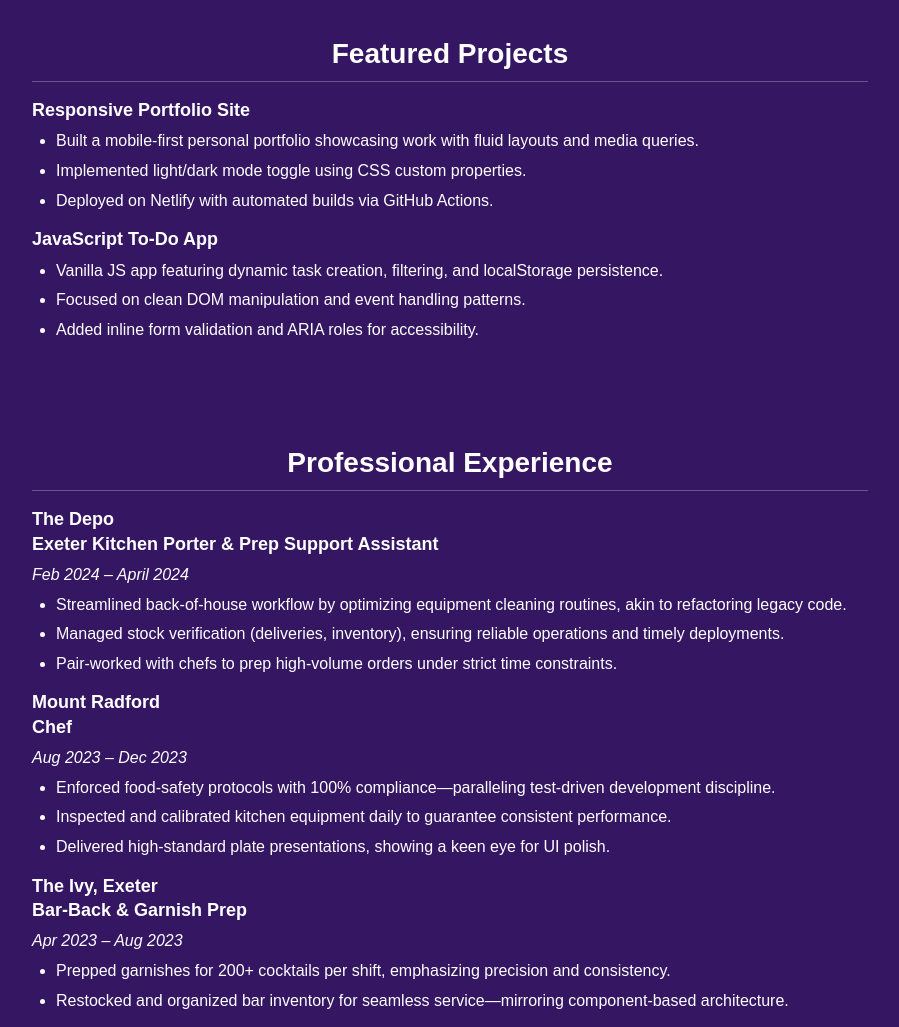
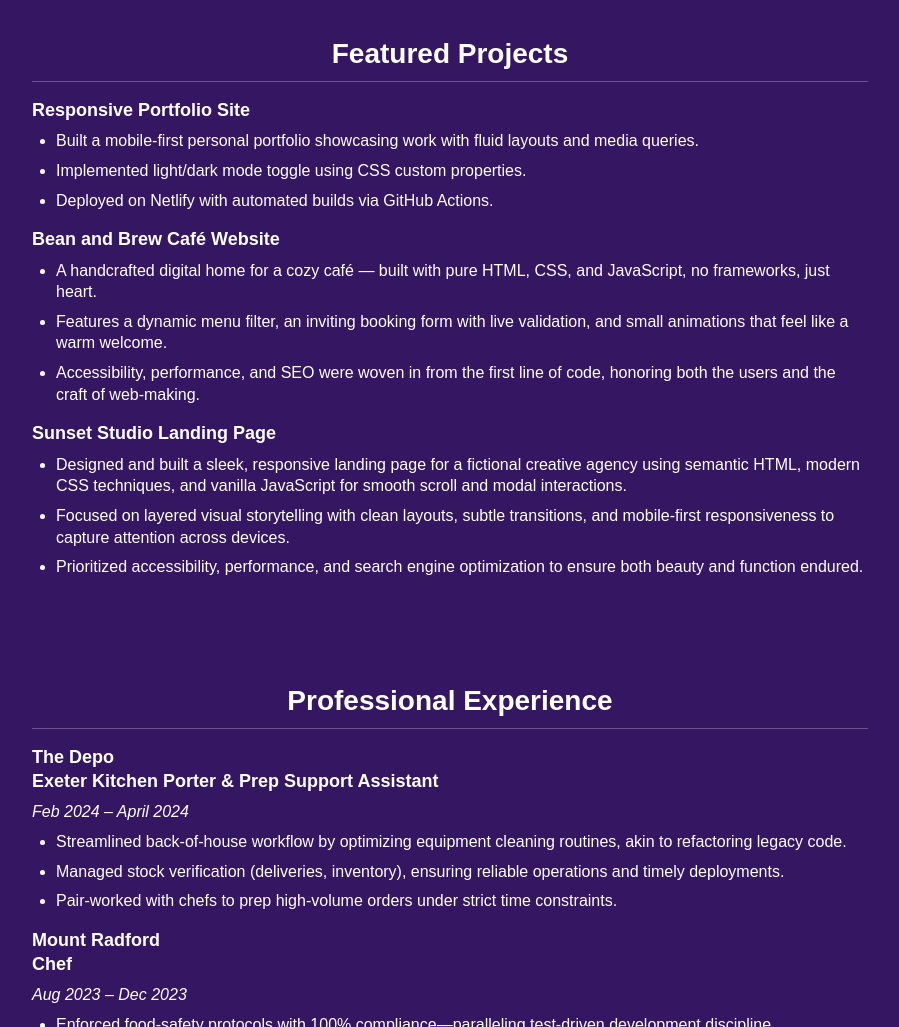
Before and after one commit to samsdivstudios/frontend-projects, a plain HTML site: page resume/index.html in a window 1280 px wide. Shown: the part 1029-2056 px from the top of the page, without its empty margins (190-1089 px from the left). Drawn offline with Linux system fonts and the light colour scheme.

Commit message:
Update index.html
added a couple changes to projects

```diff
--- a/resume/index.html
+++ b/resume/index.html
@@ -57,13 +57,22 @@
     </article>
 
     <article>
-      <h4>JavaScript To‑Do App</h4>
+      <h4>Bean and Brew Café Website</h4>
       <ul>
-        <li>Vanilla JS app featuring dynamic task creation, filtering, and localStorage persistence.</li>
-        <li>Focused on clean DOM manipulation and event handling patterns.</li>
-        <li>Added inline form validation and ARIA roles for accessibility.</li>
+        <li>A handcrafted digital home for a cozy café — built with pure HTML, CSS, and JavaScript, no frameworks, just heart.</li>
+        <li>Features a dynamic menu filter, an inviting booking form with live validation, and small animations that feel like a warm welcome.</li>
+        <li>Accessibility, performance, and SEO were woven in from the first line of code, honoring both the users and the craft of web-making.</li>
       </ul>
     </article>
+
+      <article>
+  <h4>Sunset Studio Landing Page</h4>
+  <ul>
+    <li>Designed and built a sleek, responsive landing page for a fictional creative agency using semantic HTML, modern CSS techniques, and vanilla JavaScript for smooth scroll and modal interactions.</li>
+    <li>Focused on layered visual storytelling with clean layouts, subtle transitions, and mobile-first responsiveness to capture attention across devices.</li>
+    <li>Prioritized accessibility, performance, and search engine optimization to ensure both beauty and function endured.</li>
+  </ul>
+</article>
   </section>
 
   <section class="Professional Experience">
```
